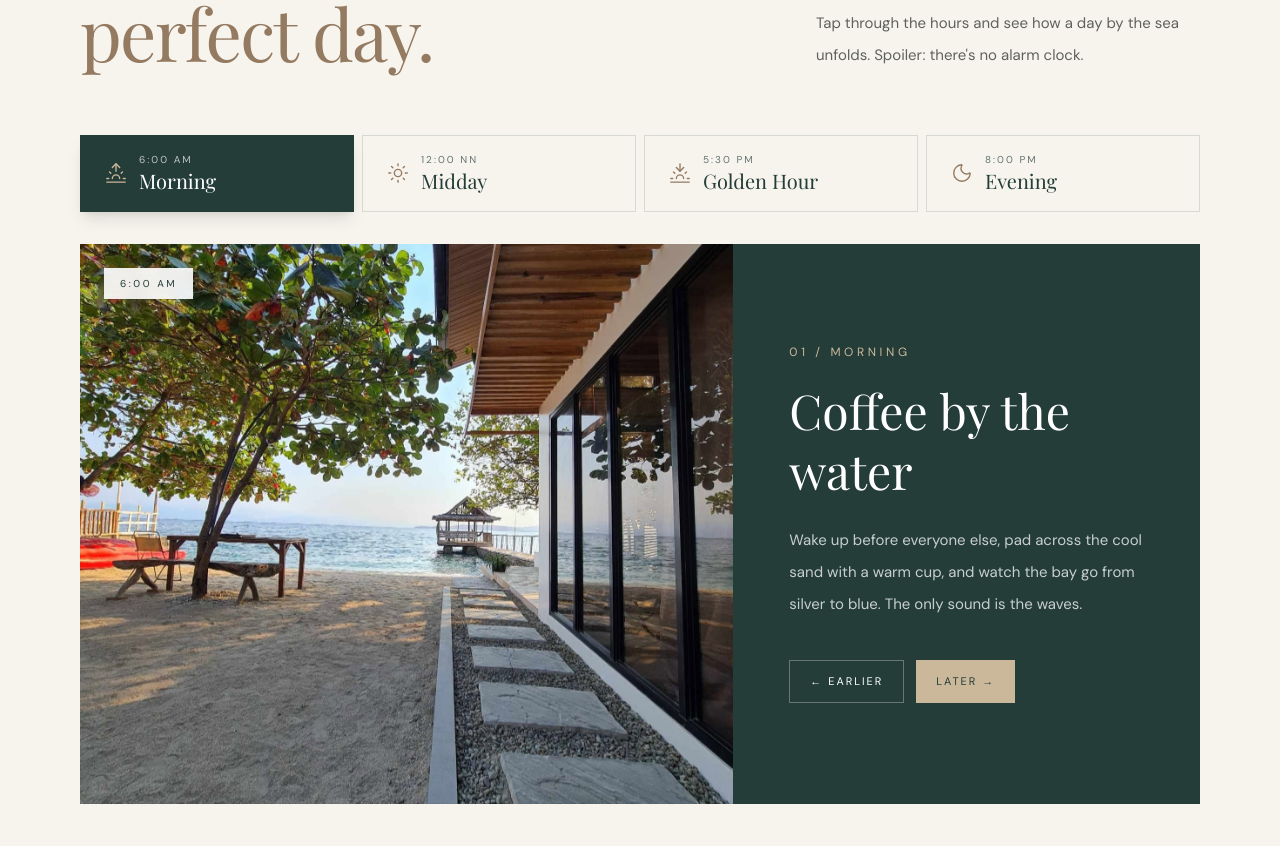
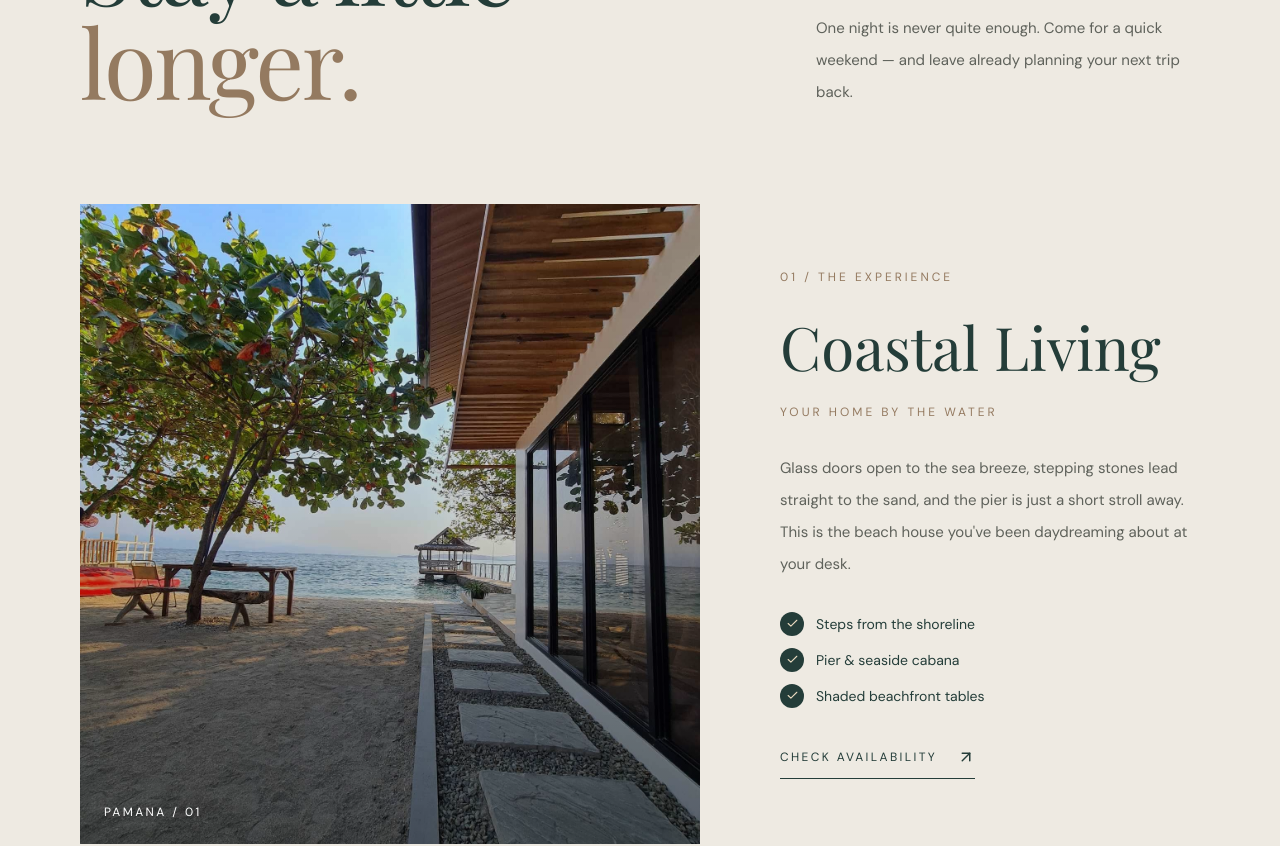
Before and after one commit to Hansaeng20/Pamana-Beach-House-El-Mariano, a React (Vite) app: page / in a window 1280 px wide. Shown: the part 3520-4366 px from the top of the page. Built offline with nearby package versions, Linux system fonts and the light colour scheme; a web font is replaced by a local one.

Commit message:
Remove A Day at Pamana timeline section

```diff
--- a/src/App.tsx
+++ b/src/App.tsx
@@ -1,6 +1,5 @@
 import Navbar from './components/Navbar'
 import ScrollProgress from './components/ScrollProgress'
-import DayAtPamana from './components/DayAtPamana'
 import TripPlanner from './components/TripPlanner'
 import GettingThere from './components/GettingThere'
 import Hero from './components/Hero'
@@ -24,7 +23,6 @@ function App() {
       <Marquee />
       <Story />
       <Highlights />
-      <DayAtPamana />
       <Stay />
       <PerfectFor />
       <Gallery />
--- a/src/components/DayAtPamana.tsx
+++ /dev/null
@@ -1,152 +0,0 @@
-import { useState } from 'react'
-import { Moon, Sun, Sunrise, Sunset } from 'lucide-react'
-import Reveal from './Reveal'
-import { images } from '../data/site'
-
-const moments = [
-    {
-        time: '6:00 AM',
-        label: 'Morning',
-        icon: Sunrise,
-        title: 'Coffee by the water',
-        text: 'Wake up before everyone else, pad across the cool sand with a warm cup, and watch the bay go from silver to blue. The only sound is the waves.',
-        image: images.shore,
-        position: 'object-[30%_60%]',
-    },
-    {
-        time: '12:00 NN',
-        label: 'Midday',
-        icon: Sun,
-        title: 'Shade, swims & salu-salo',
-        text: 'Paddle out on a kayak, then retreat under the talisay trees for a long, lazy lunch together. The kids nap. The titos tell stories. Nobody checks their email.',
-        image: images.courtyard,
-        position: 'object-center',
-    },
-    {
-        time: '5:30 PM',
-        label: 'Golden Hour',
-        icon: Sunset,
-        title: 'The main event',
-        text: 'Walk the pier to the cabana as the sky turns gold over the bay. This is the moment everyone grabs their phone — and then puts it down to just watch.',
-        image: images.sunset,
-        position: 'object-center',
-    },
-    {
-        time: '8:00 PM',
-        label: 'Evening',
-        icon: Moon,
-        title: 'Lanterns & laughter',
-        text: 'The lanterns come on, the grill gets going, and the stories get longer. Fall asleep to the sound of the sea — and wake up to do it all again.',
-        image: images.house,
-        position: 'object-[50%_70%]',
-    },
-]
-
-export default function DayAtPamana() {
-    const [active, setActive] = useState(0)
-    const moment = moments[active]
-
-    return (
-        <section className="bg-[#F7F4EE] px-6 py-24 md:px-12 md:py-32 lg:px-20">
-            <div className="mx-auto max-w-[1400px]">
-                <Reveal className="mb-12 flex flex-col justify-between gap-8 md:mb-16 lg:flex-row lg:items-end">
-                    <div>
-                        <p className="mb-8 text-xs uppercase tracking-[0.3em] text-[#947A60]">
-                            A Day at Pamana
-                        </p>
-                        <h2 className="font-serif text-5xl leading-[1.05] tracking-tight text-[#243D39] md:text-7xl">
-                            Picture your
-                            <br />
-                            <span className="italic text-[#947A60]">perfect day.</span>
-                        </h2>
-                    </div>
-                    <p className="max-w-sm text-[15px] leading-8 text-[#5f625b]">
-                        Tap through the hours and see how a day by the sea
-                        unfolds. Spoiler: there's no alarm clock.
-                    </p>
-                </Reveal>
-
-                <Reveal>
-                    <div
-                        role="tablist"
-                        aria-label="Times of day"
-                        className="mb-8 grid grid-cols-2 gap-2 sm:grid-cols-4"
-                    >
-                        {moments.map((m, i) => {
-                            const Icon = m.icon
-                            const selected = i === active
-                            return (
-                                <button
-                                    key={m.label}
-                                    type="button"
-                                    role="tab"
-                                    aria-selected={selected}
-                                    onClick={() => setActive(i)}
-                                    className={`group flex cursor-pointer items-center gap-3 border px-4 py-4 text-left transition-all duration-300 md:px-6 ${selected
-                                        ? 'border-[#243D39] bg-[#243D39] text-white shadow-lg'
-                                        : 'border-[#243D39]/15 text-[#243D39] hover:border-[#243D39]/50'
-                                        }`}
-                                >
-                                    <Icon
-                                        size={22}
-                                        strokeWidth={1.5}
-                                        className={selected ? 'text-[#CBB79A]' : 'text-[#947A60]'}
-                                    />
-                                    <span>
-                                        <span className="block text-[10px] uppercase tracking-[0.2em] opacity-70">
-                                            {m.time}
-                                        </span>
-                                        <span className="block font-serif text-lg md:text-xl">{m.label}</span>
-                                    </span>
-                                </button>
-                            )
-                        })}
-                    </div>
-
-                    <div className="grid overflow-hidden bg-[#243D39] lg:grid-cols-12">
-                        <div className="relative h-[320px] overflow-hidden md:h-[480px] lg:col-span-7 lg:h-[560px]">
-                            <img
-                                key={moment.image}
-                                src={moment.image}
-                                alt={moment.title}
-                                loading="lazy"
-                                className={`h-full w-full animate-fade-in object-cover ${moment.position}`}
-                            />
-                            <span className="absolute left-6 top-6 bg-white/90 px-4 py-2 text-[10px] uppercase tracking-[0.25em] text-[#243D39] backdrop-blur">
-                                {moment.time}
-                            </span>
-                        </div>
-
-                        <div
-                            key={moment.label}
-                            className="flex animate-fade-up flex-col justify-center p-8 text-white md:p-14 lg:col-span-5"
-                        >
-                            <p className="mb-5 text-xs uppercase tracking-[0.3em] text-[#CBB79A]">
-                                {String(active + 1).padStart(2, '0')} / {moment.label}
-                            </p>
-                            <h3 className="font-serif text-4xl leading-tight md:text-5xl">{moment.title}</h3>
-                            <p className="mt-6 text-[15px] leading-8 text-white/75">{moment.text}</p>
-
-                            <div className="mt-10 flex gap-3">
-                                <button
-                                    type="button"
-                                    onClick={() => setActive((active - 1 + moments.length) % moments.length)}
-                                    className="cursor-pointer border border-white/30 px-5 py-3 text-[11px] uppercase tracking-[0.18em] transition-colors hover:bg-white/10"
-                                >
-                                    ← Earlier
-                                </button>
-                                <button
-                                    type="button"
-                                    onClick={() => setActive((active + 1) % moments.length)}
-                                    className="cursor-pointer bg-[#CBB79A] px-5 py-3 text-[11px] uppercase tracking-[0.18em] text-[#243D39] transition-colors hover:bg-white"
-                                >
-                                    Later →
-                                </button>
-                            </div>
-                        </div>
-                    </div>
-                </Reveal>
-            </div>
-        </section>
-    )
-}
```
